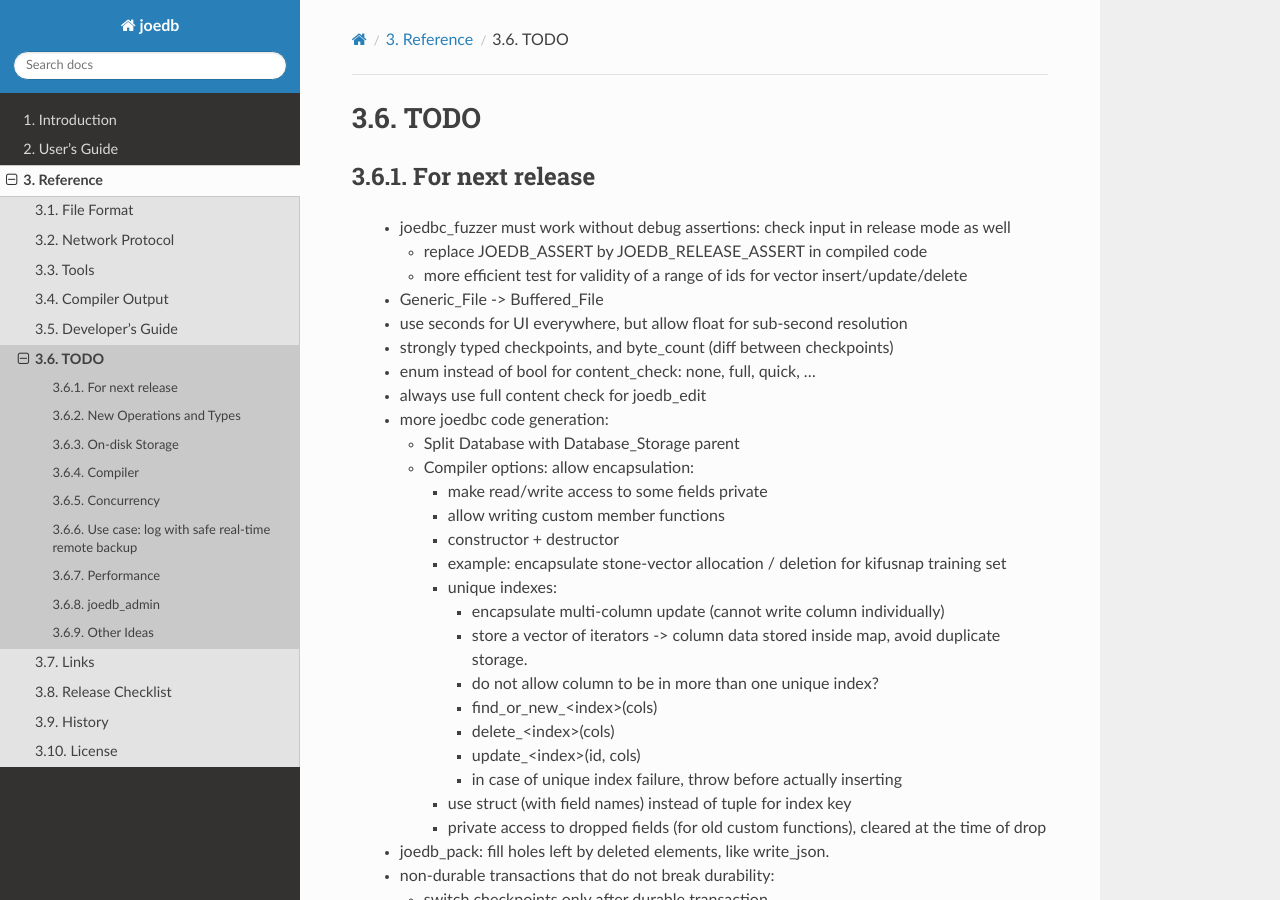
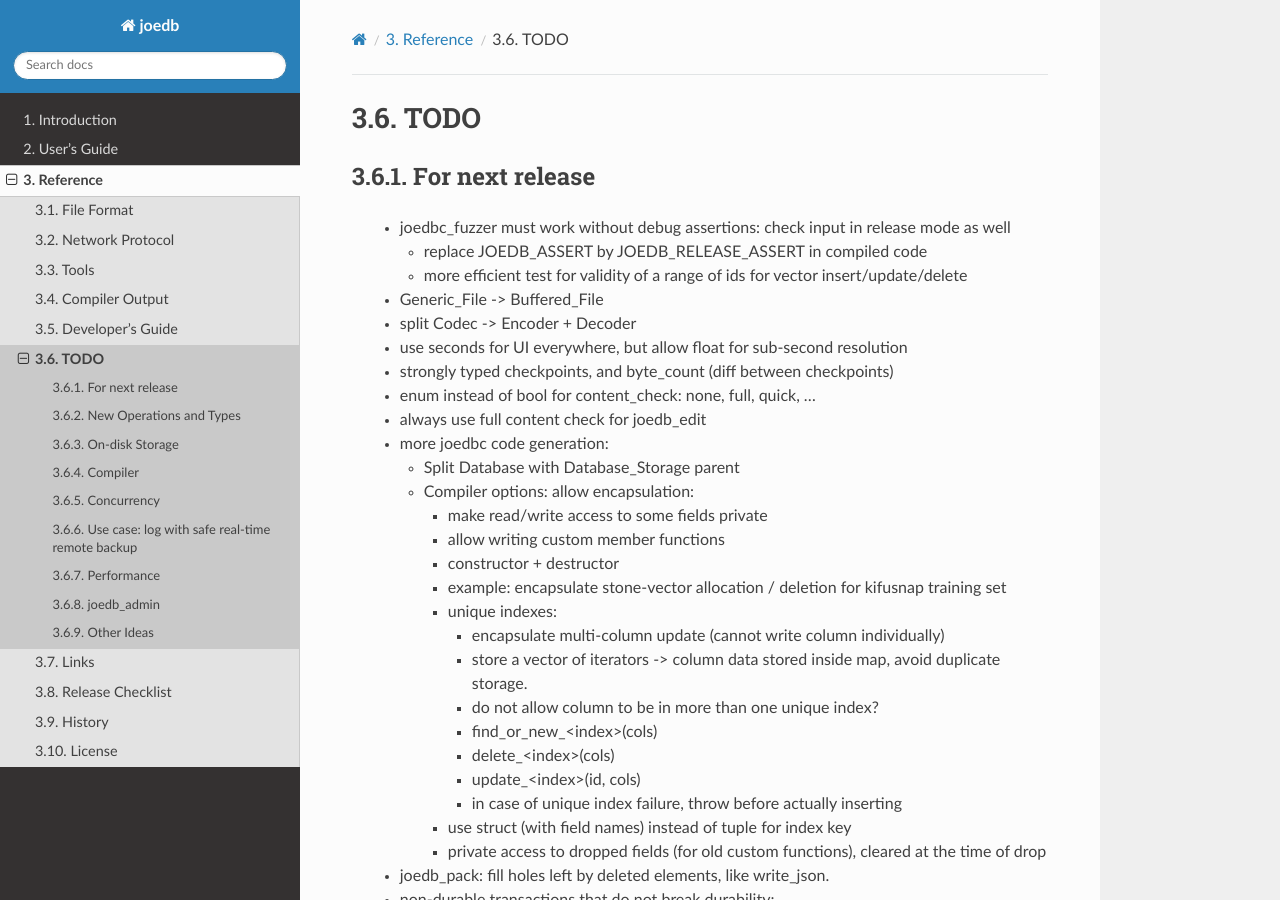
Before and after one commit to Remi-Coulom/joedb, a Sphinx documentation site: the page built from doc/source/todo.rst, in a window 1280 px wide and 900 px high. Built offline with Sphinx 7.4.7 and the Read the Docs theme 3.1.0, drawn with Linux system fonts in a browser that asks for light colours; formulas are drawn with MathJax 3.

Commit message:
todo: split codec

```diff
--- a/doc/source/todo.rst
+++ b/doc/source/todo.rst
@@ -10,6 +10,7 @@ For next release
    - more efficient test for validity of a range of ids for vector insert/update/delete
 
  - Generic_File -> Buffered_File
+ - split Codec -> Encoder + Decoder
  - use seconds for UI everywhere, but allow float for sub-second resolution
  - strongly typed checkpoints, and byte_count (diff between checkpoints)
  - enum instead of bool for content_check: none, full, quick, ...
```
